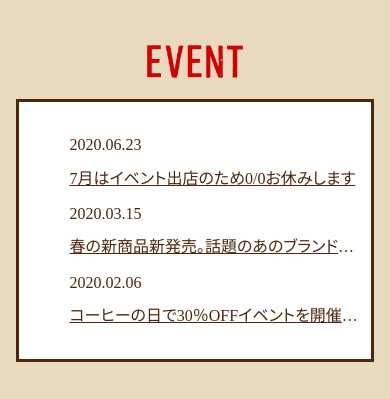
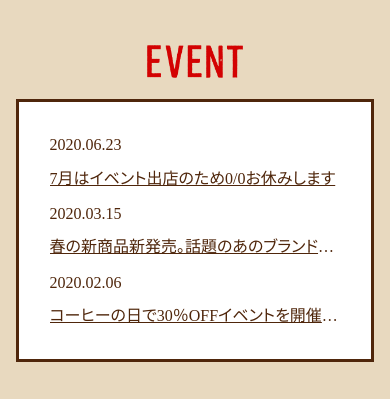
Before and after one commit to akiko0921/dezasta, a plain HTML site: page cafe_ogawa/index.html in a window 390 px wide. Shown: the part 3425-3824 px from the top of the page. Drawn offline with nearby package versions, Linux system fonts and the light colour scheme.

Commit message:
課題５修正です

```diff
--- a/cafe_ogawa/css/style.css
+++ b/cafe_ogawa/css/style.css
@@ -556,7 +556,7 @@ main {
     }
 
     .event_table_item td {
-        padding-left: 40px;
+        padding-left: 0;
     }
 
     .event_table_item a {
```
